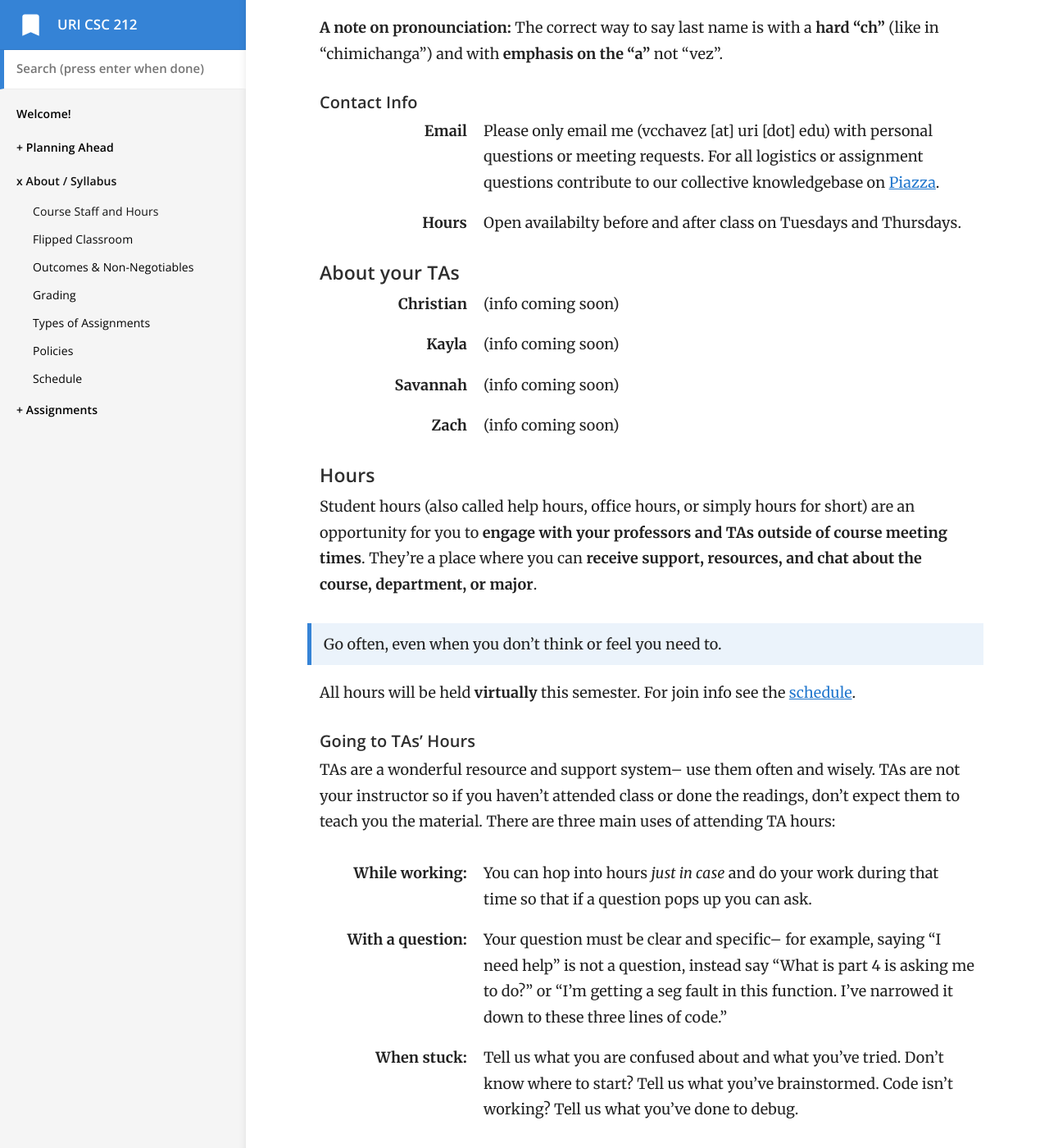
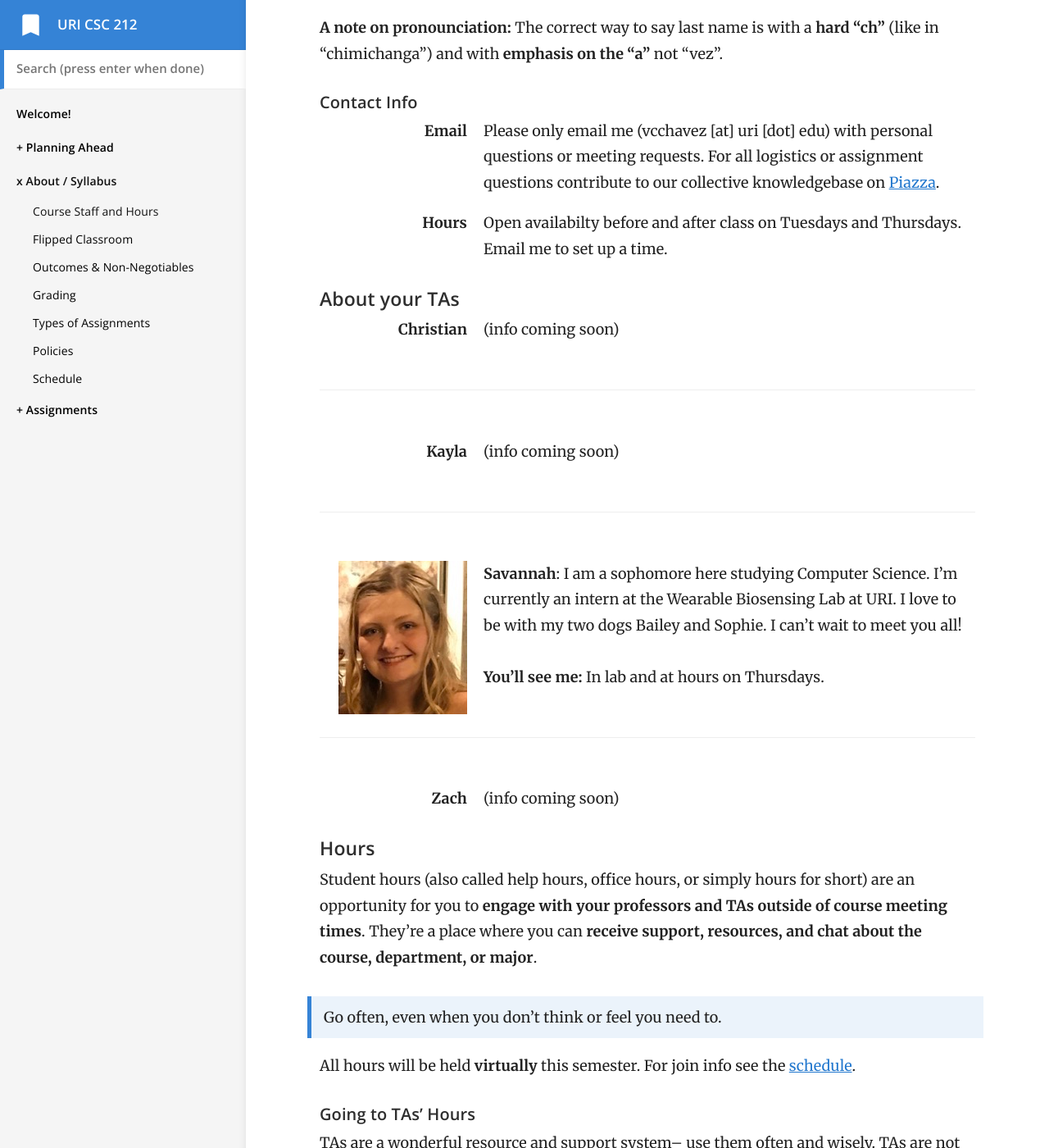
Before and after one commit to vcc-csc212/sp21-archive, a Jekyll site: the page built from _docs/2-about/staff.md, in a window 1280 px wide and 1400 px high, scrolled down 776 px. Shown: the whole window at 82% size. Built offline with Jekyll 4.4.1, drawn with Linux system fonts in a browser that asks for light colours; some of the changed text lies outside the part shown.

Commit message:
added savannahs info to staff page

```diff
--- a/_docs/2-about/staff.md
+++ b/_docs/2-about/staff.md
@@ -24,21 +24,28 @@ Email
 : Please only email me (vcchavez [at] uri [dot] edu) with personal questions or meeting requests. For all logistics or assignment questions contribute to our collective knowledgebase on [Piazza]( https://piazza.com/uri/spring2021/csc212/).
 
 Hours
-: Open availabilty before and after class on Tuesdays and Thursdays.
+: Open availabilty before and after class on Tuesdays and Thursdays. Email me to set up a time.
 
 #### About your TAs {#tas}
 Christian
 : (info coming soon)
 
+---
+
 Kayla
 : (info coming soon)
 
-Savannah
-: (info coming soon)
+---
+
+![cropped headshot of Savannah](/2-about/imgs/savannah.jpeg)
+: **Savannah**: I am a sophomore here studying Computer Science. I’m currently an intern at the Wearable Biosensing Lab at URI. I love to be with my two dogs Bailey and Sophie. I can’t wait to meet you all!
+<br><br>
+**You'll see me:** In lab and at hours on Thursdays.
+
+---
 
 Zach
 : (info coming soon)
-
 
 #### Hours {#hours}
 Student hours (also called help hours, office hours, or simply hours for short) are an opportunity for you to **engage with your professors and TAs outside of course meeting times**. They're a place where you can **receive support, resources, and chat about the course, department, or major**.
@@ -79,7 +86,7 @@ Here are some things I personally enjoy talking about:
 ✔️ Dogs & Pets (show me your pets!)
 
 #### Hours Schedule {#sched}
-> More hours & Zoom links coming soon!
+> To join an hours session, log on to your URI Zoom account and join [this meeting](https://uri-edu.zoom.us/j/99113409560?pwd=TjlDdmo5cFNzYWozMXJHSGtaZm1TQT09)
 
 Mondays:
 : 10:00am-11:00am ET (Zach)
```
Also changed, not shown: other parts of _docs/2-about/staff.md (+2 -2 lines), _docs/2-about/imgs/savannah.jpeg (added), _docs/2-about/imgs/vcc.jpg (renamed from _docs/2-about/vcc.jpg), 1 other file.
